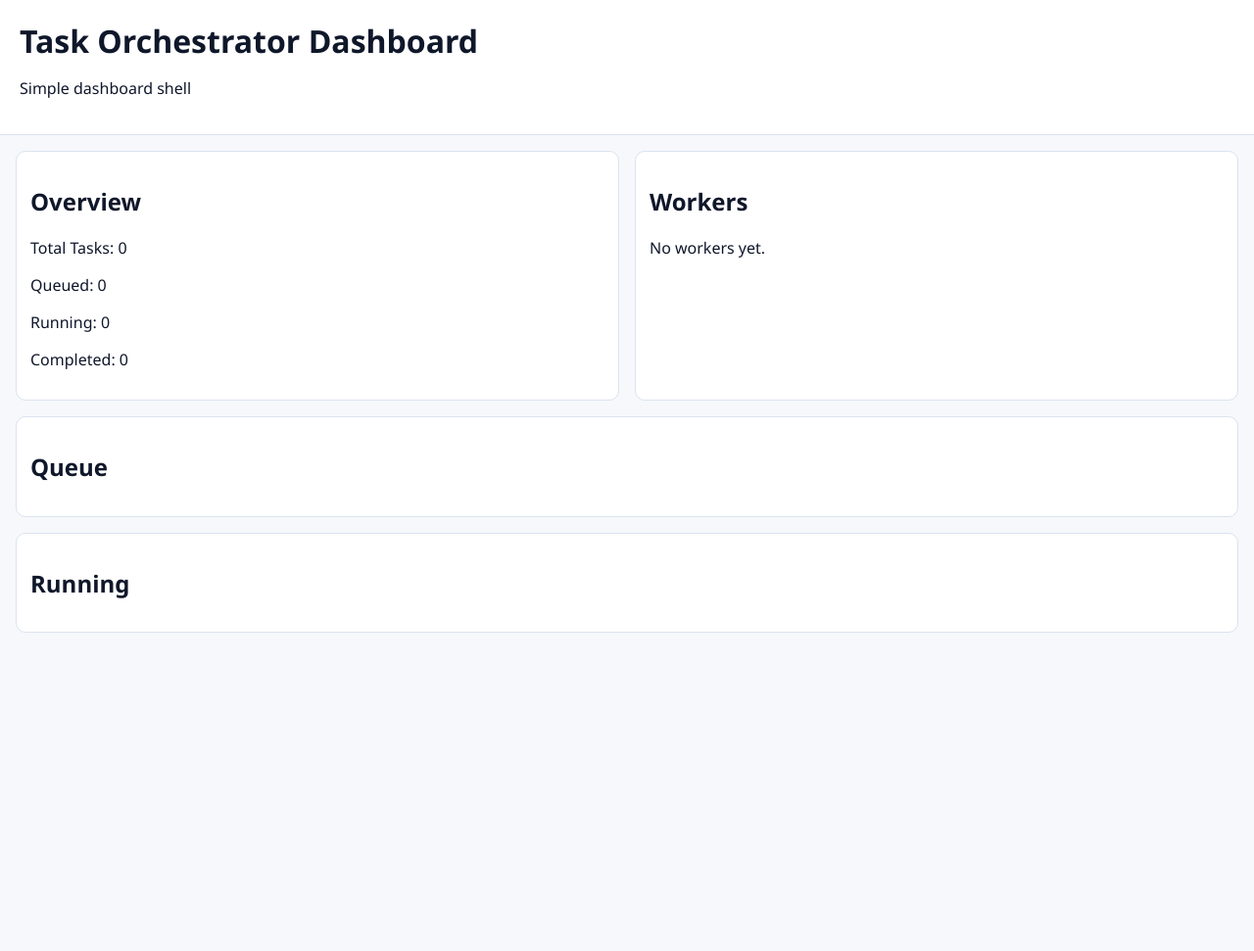
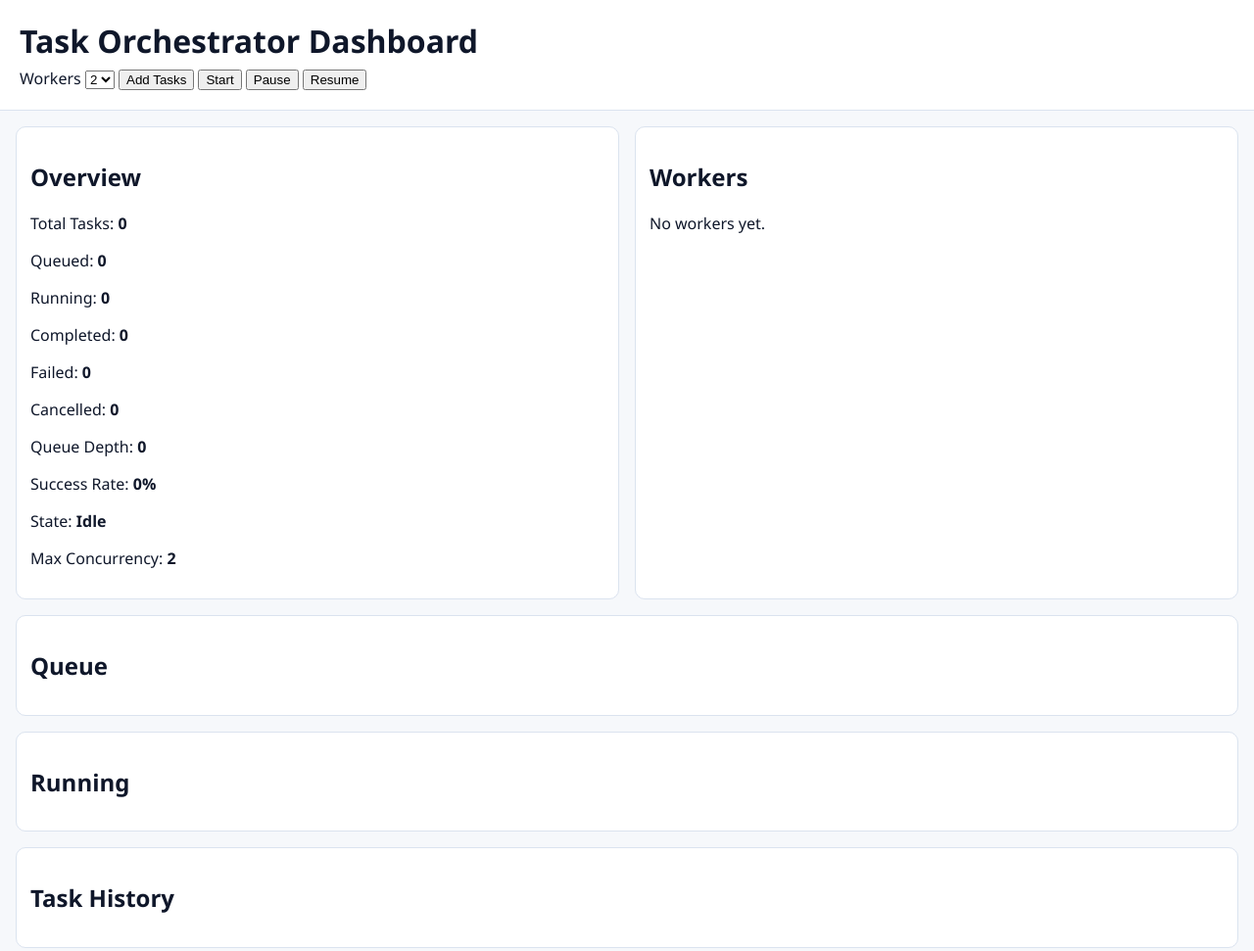
Before and after one commit to AkramTaira/task-orchestrator-dashboard, a plain HTML site: page index.html in a window 1280 px wide. Shown: the whole page at 98% size. Before the commit the page ends 800 px from the top, so only its background shows below. Drawn offline with Linux system fonts and the light colour scheme.

Commit message:
feat(ui): add worker count selector with max cap of five

```diff
--- a/index.html
+++ b/index.html
@@ -8,17 +8,40 @@
 </head>
 <body>
   <header class="app-header">
-    <h1>Task Orchestrator Dashboard</h1>
-    <p>Simple dashboard shell</p>
+    <div class="title-block">
+      <h1>Task Orchestrator Dashboard</h1>
+    </div>
+    <div class="actions">
+      <label for="workerCountSelect">Workers</label>
+      <select id="workerCountSelect" aria-label="Worker count">
+        <option value="1">1</option>
+        <option value="2" selected>2</option>
+        <option value="3">3</option>
+        <option value="4">4</option>
+        <option value="5">5</option>
+      </select>
+      <button id="seedTasksBtn" type="button">Add Tasks</button>
+      <button id="startBtn" type="button">Start</button>
+      <button id="pauseBtn" type="button">Pause</button>
+      <button id="resumeBtn" type="button">Resume</button>
+    </div>
   </header>
 
   <main class="grid">
     <section class="card">
       <h2>Overview</h2>
-      <p>Total Tasks: <span id="totalCount">0</span></p>
-      <p>Queued: <span id="queuedCount">0</span></p>
-      <p>Running: <span id="runningCount">0</span></p>
-      <p>Completed: <span id="completedCount">0</span></p>
+      <div class="stats">
+        <p>Total Tasks: <strong id="totalCount">0</strong></p>
+        <p>Queued: <strong id="queuedCount">0</strong></p>
+        <p>Running: <strong id="runningCount">0</strong></p>
+        <p>Completed: <strong id="completedCount">0</strong></p>
+        <p>Failed: <strong id="failedCount">0</strong></p>
+        <p>Cancelled: <strong id="cancelledCount">0</strong></p>
+        <p>Queue Depth: <strong id="queueDepth">0</strong></p>
+        <p>Success Rate: <strong id="successRate">0%</strong></p>
+        <p>State: <strong id="statusText">Idle</strong></p>
+        <p>Max Concurrency: <strong id="maxConcurrency">2</strong></p>
+      </div>
     </section>
 
     <section class="card">
@@ -35,6 +58,11 @@
       <h2>Running</h2>
       <ul id="runningList"></ul>
     </section>
+
+    <section class="card full">
+      <h2>Task History</h2>
+      <ul id="historyList" class="history-log"></ul>
+    </section>
   </main>
   <script type="module" src="./src/main.js"></script>
 </body>
--- a/src/core/task-orchestrator.js
+++ b/src/core/task-orchestrator.js
@@ -12,6 +12,18 @@ export class TaskOrchestrator {
     this.runningCount = 0;
     this.isStarted = false;
     this.isPaused = false;
+  }
+
+  setMaxConcurrency(nextValue) {
+    const normalized = Math.min(5, Math.max(1, Number(nextValue) || 1));
+    this.maxConcurrency = normalized;
+    this.#emitState();
+
+    if (this.isStarted && !this.isPaused) {
+      this.#drainQueue();
+    }
+
+    return this.maxConcurrency;
   }
 
   enqueue(taskInput) {
@@ -189,6 +201,7 @@ export class TaskOrchestrator {
       started: this.isStarted,
       isPaused: this.isPaused,
       maxConcurrency: this.maxConcurrency,
+      maxSupportedConcurrency: 5,
     };
   }
 
--- a/src/main.js
+++ b/src/main.js
@@ -17,6 +17,16 @@ const dashboard = new Dashboard({ orchestrator, eventBus });
 dashboard.mount();
 
 eventBus.on("state:changed", (state) => dashboard.render(state));
+
+const workerCountSelect = document.getElementById("workerCountSelect");
+if (workerCountSelect) {
+  workerCountSelect.value = String(orchestrator.maxConcurrency);
+  workerCountSelect.addEventListener("change", (event) => {
+    const nextValue = Number(event.target.value);
+    const appliedValue = orchestrator.setMaxConcurrency(nextValue);
+    event.target.value = String(appliedValue);
+  });
+}
 
 const sleep = (ms) => new Promise((resolve) => setTimeout(resolve, ms));
 
```
